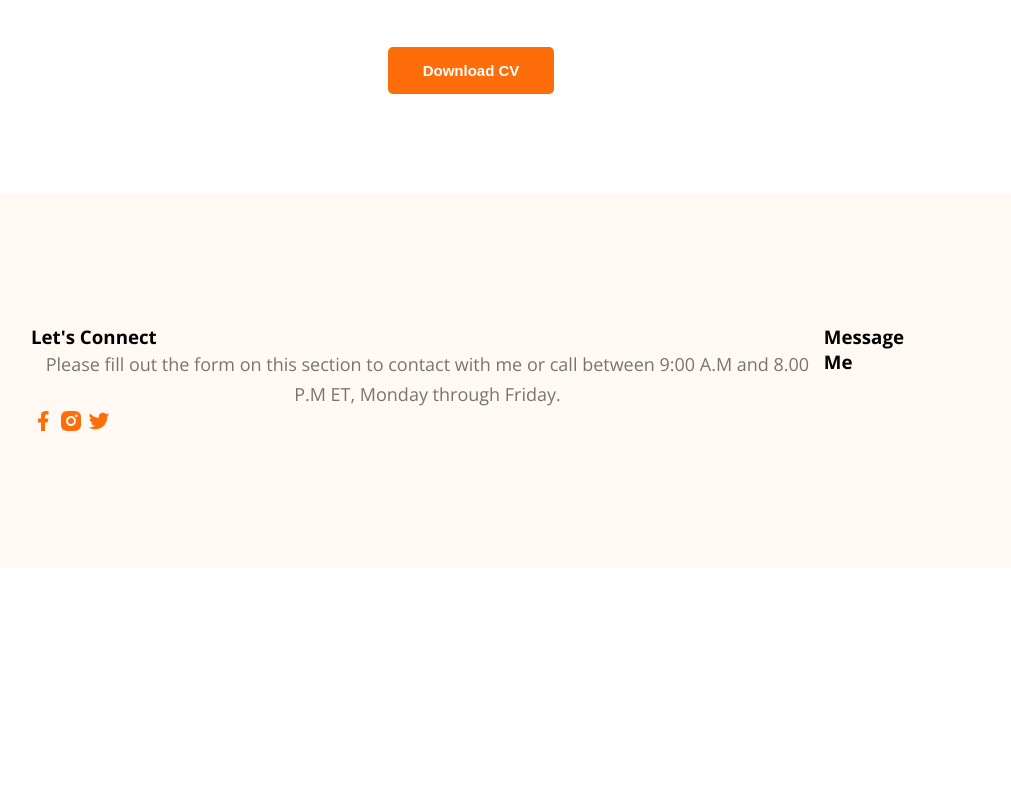
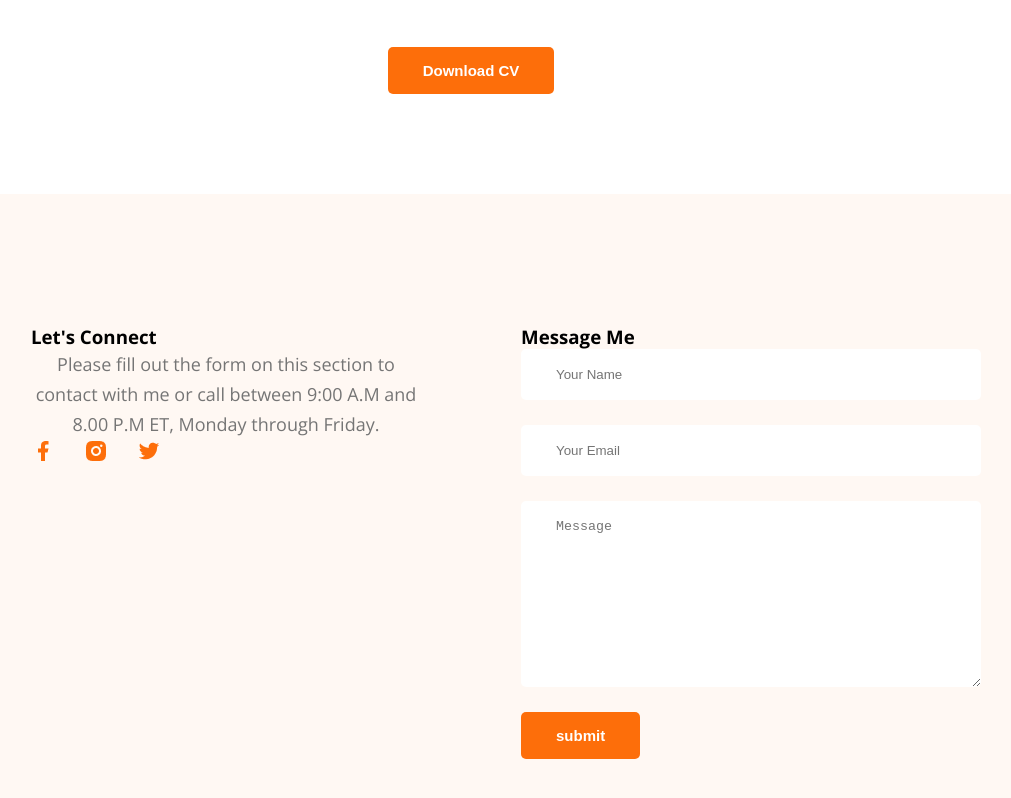
Before and after one commit to Myself-Ashish-Sarker/identity-02, a plain HTML site: page index.html in a window 1280 px wide. Shown: the part 2827-3625 px from the top of the page, without its empty margins (169-1180 px from the left). Before the commit the page ends 3395 px from the top, so only its background shows below. Drawn offline with nearby package versions, Linux system fonts and the light colour scheme.

Commit message:
ninth commit

```diff
--- a/index.html
+++ b/index.html
@@ -253,6 +253,12 @@
             </div>
             <div class="footer-column">
                 <h3 class="sectio-title">Message Me</h3>
+                <form class="contact" action="">
+                    <input type="text" name="" id="" placeholder="Your Name">
+                    <input type="email" name="" id="" placeholder="Your Email">
+                    <textarea name="" id="" cols="30" rows="10" placeholder="Message"></textarea>
+                    <input class="btn-primary" type="submit" value="submit">
+                </form>
             </div>
         </footer>
     </body>
--- a/style.css
+++ b/style.css
@@ -193,7 +193,32 @@ main section {
 
 footer {
     display: flex;
-    background: #FFF8F3;
+    background: #fff8f3;
+    gap: 100px;
     padding: 130px 200px;
     margin-top: 100px;
 }
+
+.footer-column {
+    width: 50%;
+}
+
+.social-links a {
+    margin-right: 25px;
+}
+
+.contact input[type="text"],
+.contact input[type="email"],
+textarea {
+    display: block;
+    margin-bottom: 25px;
+    padding: 18px 35px;
+    color: #757575;
+    border-radius: 5px;
+    background-color: white;
+    border: 0;
+    width: 100%;
+}
+
+.contact .btn-primary {
+}
```
